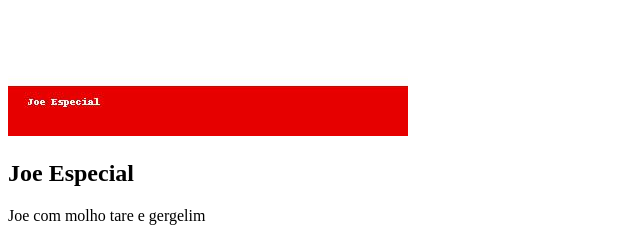
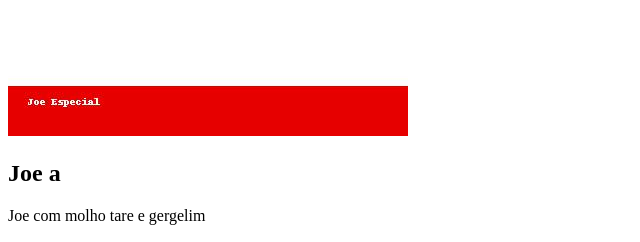
Before and after one commit to loureorganic/um-sushi-front, a Next.js app: page / in a window 1280 px wide. Shown: the part 1264-1506 px from the top of the page, without its empty margins (0-640 px from the left). Built offline with nearby package versions, Linux system fonts and the light colour scheme.

Commit message:
feat: second fix pr template

```diff
--- a/src/app/data/products.ts
+++ b/src/app/data/products.ts
@@ -17,7 +17,7 @@ export const products = [
   },
   {
     id: 3,
-    name: "Joe Especial",
+    name: "Joe a",
     description: "Joe com molho tare e gergelim",
     price: 22.0,
     image: "/images/joe-especial.jpg",
```
